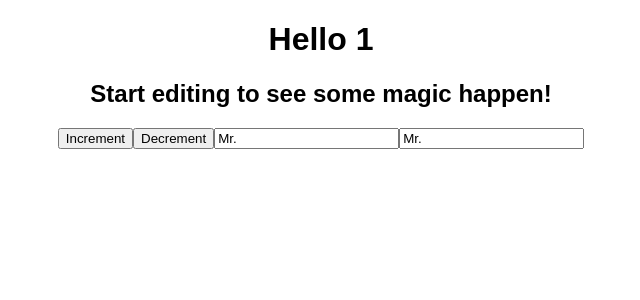
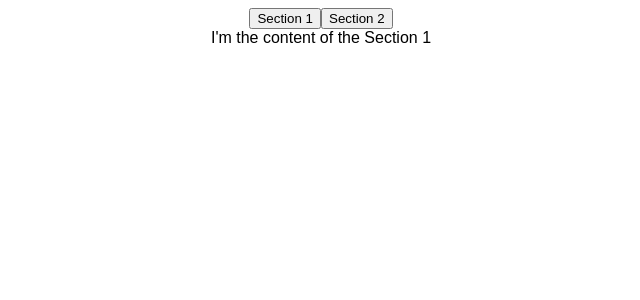
Before and after one commit to WooHyunKing/React-hook-practice, a React (Create React App) app: page / in a window 1280 px wide. Shown: the top 300 px of the page, without its empty margins (319-959 px from the left). Built offline with nearby package versions, Linux system fonts and the light colour scheme.

Commit message:
Update App.js

```diff
--- a/src/App.js
+++ b/src/App.js
@@ -2,39 +2,66 @@ import React, { useState } from "react";
 import "./styles.css";
 
 //useInput을 사용하면 다른 함수에서 이벤트를 처리할 수 있음
-const useInput = (initialValue, validator) => {
-  const [value, setValue] = useState(initialValue);
-  const onChange = (event) => {
-    let willUpdate = true;
-    if (typeof validator === "function") {
-      willUpdate = validator(value);
+// const useInput = (initialValue, validator) => {
+//   const [value, setValue] = useState(initialValue);
+//   const onChange = (event) => {
+//     let willUpdate = true;
+//     if (typeof validator === "function") {
+//       willUpdate = validator(value);
+//     }
+//     if (willUpdate) {
+//       setValue(event.target.value);
+//     } else {
+//       setValue(event.target.value.slice(0, -2));
+//       alert("재입력하세요");
+//     }
+//   };
+//   return { value, onChange };
+// };
+
+const content=[
+    {
+        tab:"Section 1",
+        content:"I'm the content of the Section 1"
+    },
+    {
+        tab:"Section 2",
+        content:"I'm the content of the Section 2"
+    },
+]
+
+const useTabs=(initialTab,allTabs)=>{
+    if(!allTabs || !Array.isArray(allTabs)){
+        return;
     }
-    if (willUpdate) {
-      setValue(event.target.value);
-    } else {
-      setValue(event.target.value.slice(0, -2));
-      alert("재입력하세요");
+    const [currentIndex,setCurrentIndex]=useState(initialTab);
+    return{
+        currentItem:allTabs[currentIndex],
+        changeItem:setCurrentIndex
     }
-  };
-  return { value, onChange };
-};
+}
 
 export default function App() {
+    const {currentItem,changeItem}=useTabs(0,content);
   //Hooks가 생기기전까지는 state를 함수형 컴포넌트에서 사용할 수 없었음(클래스형 컴포넌트에서만 가능)
-  const maxLen = (value) => value.length <= 10;
-  const name = useInput("Mr.", maxLen);
-  const [item, setItem] = useState(1);
-  const increment = () => setItem(item + 1);
-  const decrement = () => setItem(item - 1);
-  console.log("Hi")
+//   const maxLen = (value) => value.length <= 10;
+//   const name = useInput("Mr.", maxLen);
+//   const [item, setItem] = useState(1);
+//   const increment = () => setItem(item + 1);
+//   const decrement = () => setItem(item - 1);
+//   console.log("Hi")
   return (
     <div className="App">
-      <h1>Hello {item}</h1>
-      <h2>Start editing to see some magic happen!</h2>
+      {/* <h2>Start editing to see some magic happen!</h2>
       <button onClick={increment}>Increment</button>
       <button onClick={decrement}>Decrement</button>
       <input placeholder="Name" value={name.value} onChange={name.onChange} />
-      <input placeholder="Name" {...name} /> {/*  위 코드와 동일 */}
+      <input placeholder="Name" {...name} />  위 코드와 동일 */}
+
+      {content.map((section,index)=><button onClick={()=>changeItem(index)}>{section.tab}</button>)}
+      <div>{currentItem.content}</div>
+
+
     </div>
   );
 }
```
